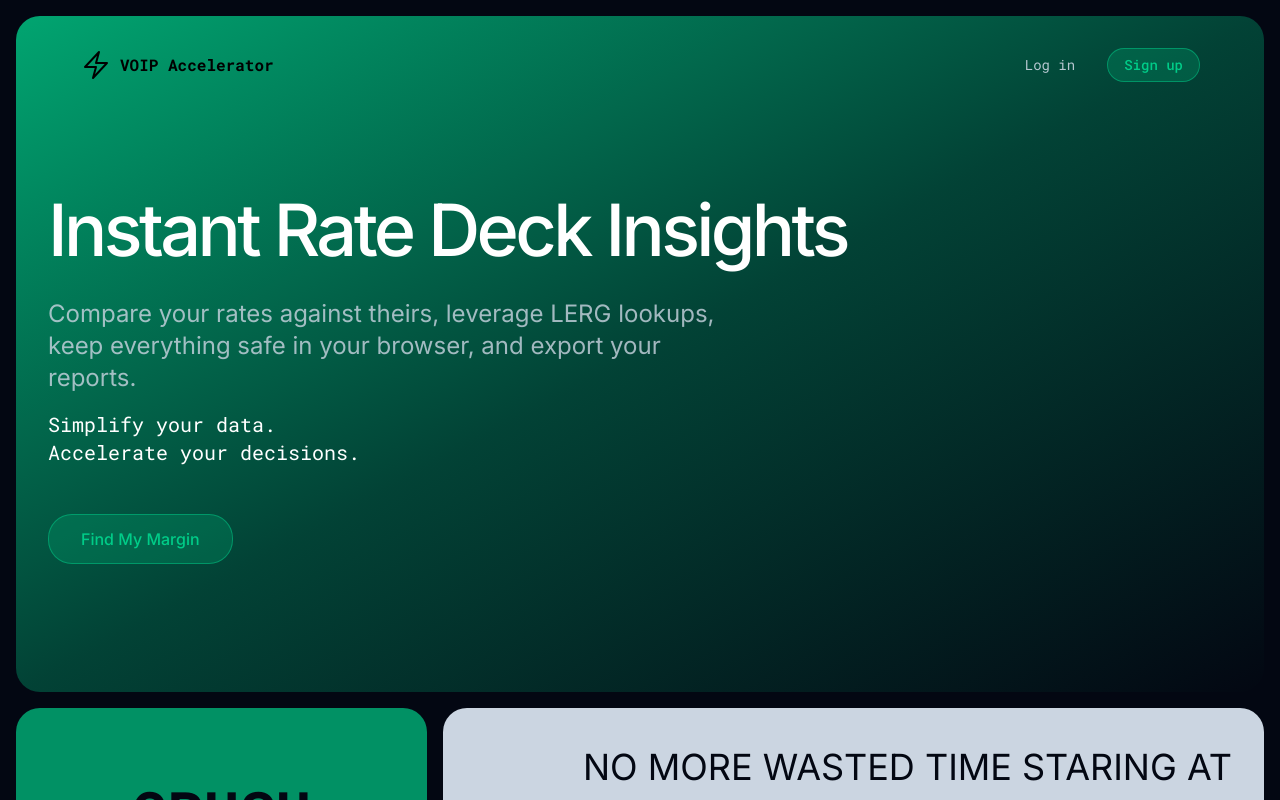
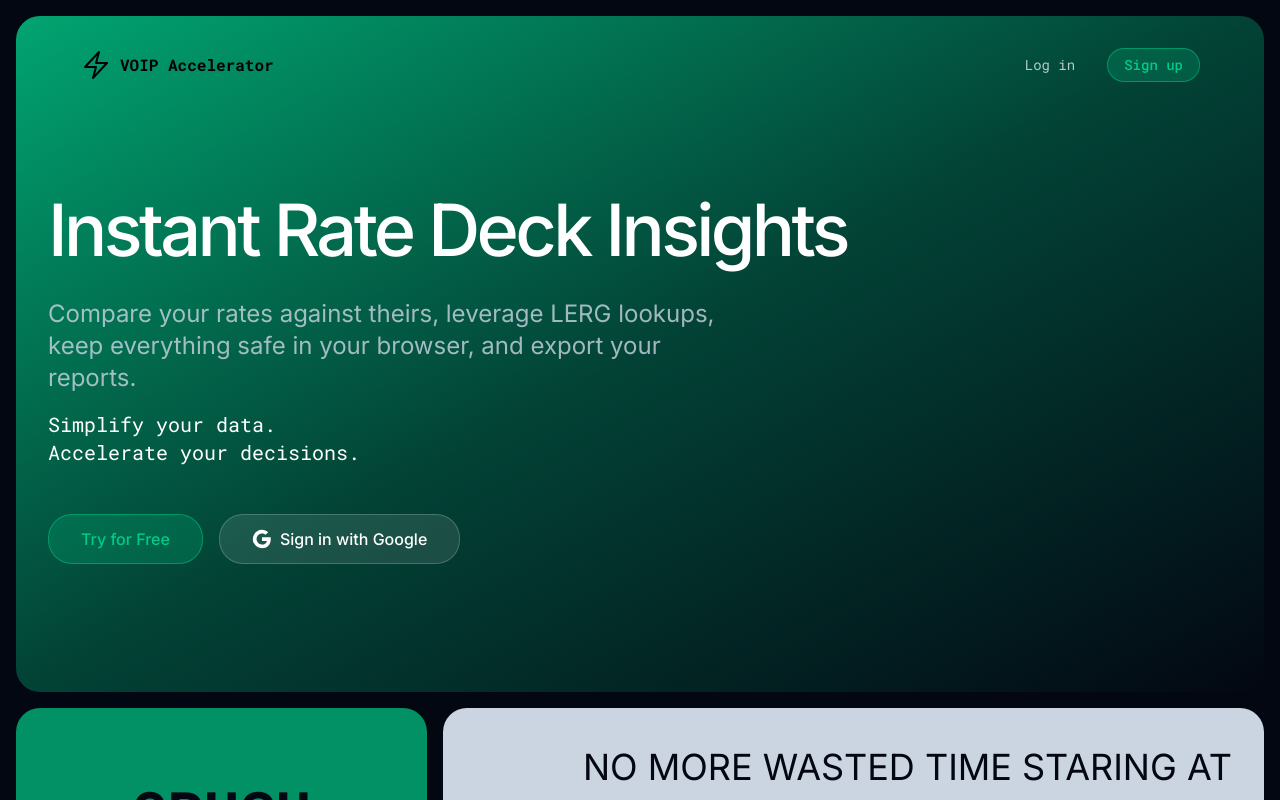
Before and after one commit to kdjordan/voip-accelerator, a Vue app in the folder client/: page / in a window 1280 px wide. Shown: the top 800 px of the page. Built offline with nearby package versions, Linux system fonts and the light colour scheme; no server answers; a web font is replaced by a local one.

Commit message:
FEAT: add Google Sign-In functionality to HomeView.vue, including loading state and error handling. Update button text for improved clarity and user experience.

```diff
--- a/client/src/pages/HomeView.vue
+++ b/client/src/pages/HomeView.vue
@@ -38,9 +38,30 @@
               to="/signup"
               class="bg-accent/20 text-accent font-medium px-8 py-3 rounded-3xl hover:bg-accent/30 transition-colors text-center border border-accent/50"
             >
-              Find My Margin
+              Try for Free
             </RouterLink>
-<!--
+            <button
+              @click="handleHeroGoogleSignIn"
+              :disabled="isLoadingGoogle"
+              class="bg-white/10 text-white font-medium px-8 py-3 rounded-3xl hover:bg-white/20 transition-colors text-center border border-white/20 disabled:opacity-50 disabled:cursor-not-allowed flex items-center justify-center gap-2"
+            >
+              <svg class="h-5 w-5" fill="currentColor" viewBox="0 0 24 24" aria-hidden="true">
+                <path
+                  d="M22.56 12.25c0-.78-.07-1.53-.2-2.25H12v4.26h5.92c-.26 1.37-1.04 2.53-2.21 3.31v2.77h3.57c2.08-1.92 3.28-4.74 3.28-8.09z"
+                />
+                <path
+                  d="M12 23c2.97 0 5.46-.98 7.28-2.66l-3.57-2.77c-.98.66-2.23 1.06-3.71 1.06-2.86 0-5.29-1.93-6.16-4.53H2.18v2.84C3.99 20.53 7.7 23 12 23z"
+                />
+                <path
+                  d="M5.84 14.09c-.22-.66-.35-1.36-.35-2.09s.13-1.43.35-2.09V7.07H2.18C1.43 8.55 1 10.22 1 12s.43 3.45 1.18 4.93l2.85-2.22.81-.62z"
+                />
+                <path
+                  d="M12 5.38c1.62 0 3.06.56 4.21 1.64l3.15-3.15C17.45 2.09 14.97 1 12 1 7.7 1 3.99 3.47 2.18 7.07l3.66 2.84c.87-2.6 3.3-4.53 6.16-4.53z"
+                />
+              </svg>
+              {{ isLoadingGoogle ? 'Signing in...' : 'Sign in with Google' }}
+            </button>
+            <!--
             <a
               href="#pricing"
               @click.prevent="scrollToPricing"
@@ -53,6 +74,21 @@
         </div>
       </div>
     </section>
+    <!-- Optional: Display Google Sign-In Error -->
+    <div
+      v-if="googleSignInError"
+      class="fixed top-4 right-4 bg-red-500 text-white p-4 rounded-lg shadow-lg z-50 max-w-sm"
+    >
+      <div class="flex justify-between items-start">
+        <p class="mr-4">{{ googleSignInError }}</p>
+        <button
+          @click="googleSignInError = null"
+          class="text-white hover:text-gray-200 text-xl font-bold"
+        >
+          &times;
+        </button>
+      </div>
+    </div>
     <!--Pain Points Section-->
     <section ref="painPointsSection" class="pt-4 px-4 pb-32 w-full z-10 bg-fbBlack">
       <div class="flex flex-col md:flex-row gap-4">
@@ -164,12 +200,18 @@
   import FeatureCards from '@/components/home/FeatureCards.vue';
   import PricingSection from '@/components/home/PricingSection.vue';
   import { marketingNavigationItems } from '@/constants/navigation';
+  import { useUserStore } from '@/stores/user-store';
 
   // GSAP animations setup
   const { gsap, ScrollTrigger, createAnimation } = useGsap();
 
   // Get router instance
   const router = useRouter();
+  const userStore = useUserStore();
+
+  // State for Google Sign-In
+  const isLoadingGoogle = ref(false);
+  const googleSignInError = ref<string | null>(null);
 
   // Function to handle smooth scroll
   function scrollToPricing(event: MouseEvent) {
@@ -367,4 +409,21 @@
     // --- Footer Section (currently has CTA content, might need renaming/refactoring later) ---
     // Note: No animation applied to this section currently
   });
+
+  async function handleHeroGoogleSignIn() {
+    isLoadingGoogle.value = true;
+    googleSignInError.value = null;
+    try {
+      const result = await userStore.signInWithGoogle();
+      if (result && result.error) {
+        throw result.error;
+      }
+      router.push('/dashboard');
+    } catch (err: any) {
+      console.error('Hero Google Sign-In Error:', err);
+      googleSignInError.value = err.message || 'Google Sign-In failed. Please try again.';
+    } finally {
+      isLoadingGoogle.value = false;
+    }
+  }
 </script>
```
